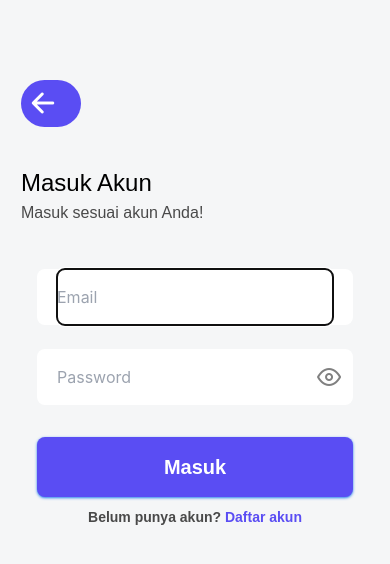
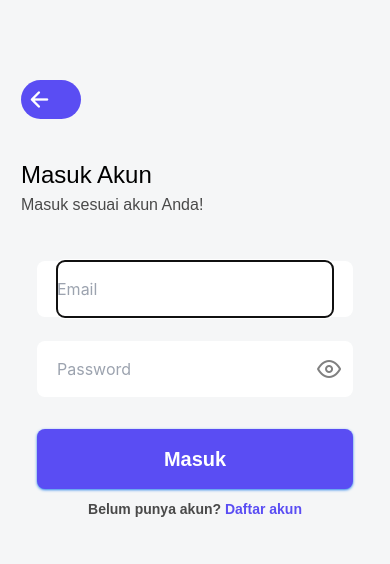
Before and after one commit to kevinprayoga/stockify-fe, a React Native app: screen /Login in a window 390 px wide. Shown: the top 564 px of the page. Built offline with nearby package versions, Linux system fonts and the light colour scheme; no server answers; what expo-web-browser would draw is missing.

Commit message:
hotfix: adjust navbar

```diff
--- a/src/LandingPage/Login.jsx
+++ b/src/LandingPage/Login.jsx
@@ -44,7 +44,7 @@ export default function Login() {
       <View className="flex items-center justify-center h-screen">
         <ScrollView className="flex mx-8 mt-20">
           <TouchableOpacity title="Back" onPress={backHandler} className="rounded-full mr-72 p-1.5 bg-primary">
-            <Ionicons name="arrow-back" size={32} color="white" />
+            <Ionicons name="arrow-back" size={25} color="white" />
           </TouchableOpacity>
           <Text className="font-m text-black text-2xl font-medium mt-10">Masuk Akun</Text>
           <Text className="font-r text-vSmallFont text-base mt-0.5">Masuk sesuai akun Anda!</Text>
--- a/src/LandingPage/Register.jsx
+++ b/src/LandingPage/Register.jsx
@@ -89,7 +89,7 @@ export default function Register() {
         <View className="flex items-center justify-center h-screen">
           <ScrollView className="flex mx-8 mt-20">
             <TouchableOpacity title="Back" onPress={backHandler} className="rounded-full mr-72 p-1.5 bg-primary">
-              <Ionicons name="arrow-back" size={32} color="white" />
+              <Ionicons name="arrow-back" size={25} color="white" />
             </TouchableOpacity>
             <Text className="font-m text-black text-2xl font-medium mt-10">Pendaftaran Akun</Text>
             <Text className="font-r text-vSmallFont text-base mt-0.5">Lengkapi informasi profile Anda!</Text>
--- a/src/Navigation/TabNavigation.jsx
+++ b/src/Navigation/TabNavigation.jsx
@@ -112,7 +112,7 @@ const styles = {
     justifyContent: 'center',
     backgroundColor: '#FFFFFF',
     borderRadius: 20,
-    paddingHorizontal: 15,
+    paddingHorizontal: 10,
     paddingVertical: 10,
     marginTop: 20,
     height: 44,
```
